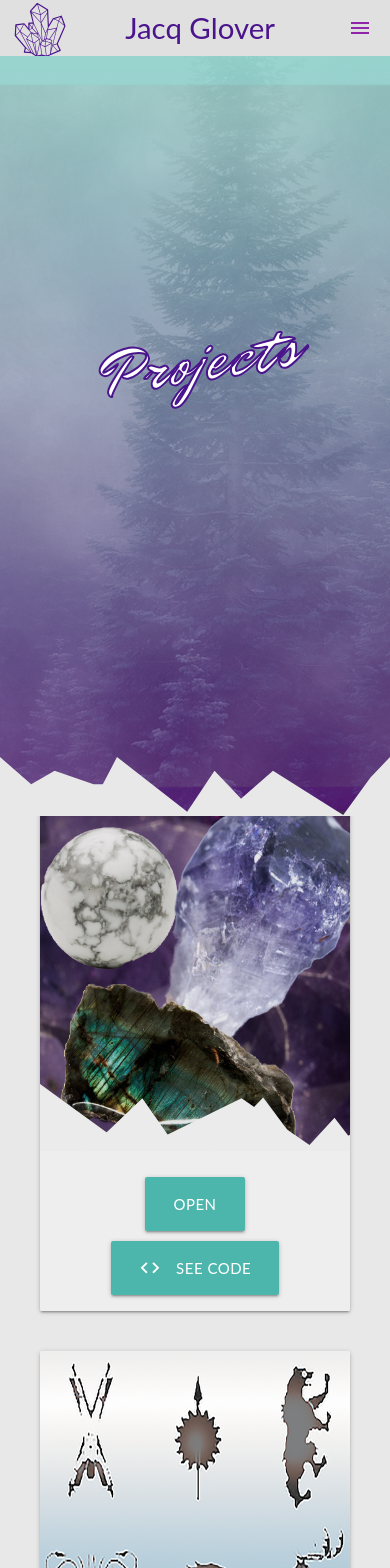
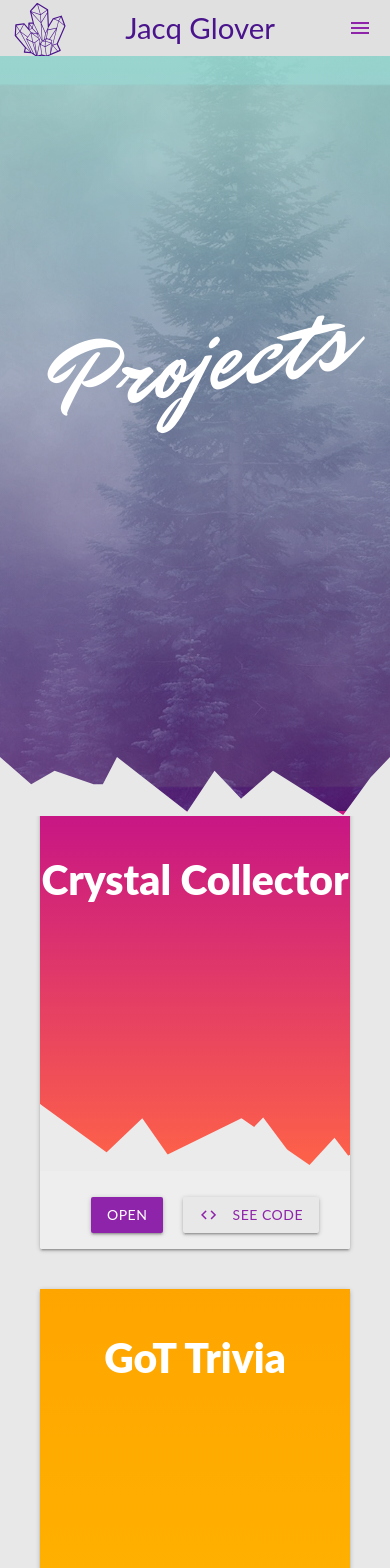
Before and after one commit to jackmidoglover/bug-free-potato, a React (Create React App) app in the folder client/: page /projects in a window 390 px wide. Shown: the top 1568 px of the page. Built offline with nearby package versions, Linux system fonts and the light colour scheme.

Commit message:
major visual updates to the portfolio cards inspired by miss casey

```diff
--- a/client/src/components/Hero/hero.css
+++ b/client/src/components/Hero/hero.css
@@ -39,7 +39,6 @@
     margin-top: 0;
     margin-bottom: 30px;
     font-family: 'Mr Dafoe', cursive;
-    -webkit-text-stroke: 5px #4a148c;
     transform: rotate(-9deg);
     -ms-transform: rotate(-20deg);
     font-weight: 500;
@@ -135,12 +134,11 @@
     }
 
     .hero-title > h2 {
-        font-size: 4.5rem;
-        -webkit-text-stroke: 2px #4a148c;
+        font-size: 7rem;
     }
 
     .hero-title > span {
-    /* padding-left: 10px; */
+    font-size: 2.2rem;
     font-family: 'Lato', sans-serif !important;
     }
 
--- a/client/src/components/PortfolioCard/PortfolioCard.css
+++ b/client/src/components/PortfolioCard/PortfolioCard.css
@@ -11,7 +11,26 @@
     height: 100%;
     opacity: 0;
     transition: .5 ease;
-    background-color: rgba(255, 255, 255, 0.8);
+    background-color: rgba(255, 255, 255, 0);
+    padding-top: 20px;
+    color: white;
+}
+
+.colorBlock {
+    padding-top: 20px;
+    width: 100%;
+    height: 360px;
+}
+
+div.projectCard .colorBlock {
+    background-image: linear-gradient(#C71585, tomato);
+}
+div.projectCard:nth-child(2n) .colorBlock {
+    background-image: linear-gradient(orange, #ffb300);
+}
+
+div.projectCard:nth-child(4) .colorBlock {
+    background-image: linear-gradient(purple, #8e24aa);
 }
 
 .overlay-container:hover .overlay {
--- a/client/src/components/PortfolioCard/PortfolioCard.jsx
+++ b/client/src/components/PortfolioCard/PortfolioCard.jsx
@@ -3,15 +3,18 @@ import "./PortfolioCard.css";
 
 const PortfolioCard = ( props ) => {
     return (
-        <div>
+        <div className="projectCard">
         <div className="col s12 m6 l4">
         <div className="card">
           <div className="card-image overlay-container">
-            <img className="portfolio-img" src={props.imagePath} alt={props.title} />
+            {/* <img className="portfolio-img" src={props.imagePath} alt={props.title} /> */}
+            <div className="colorBlock">
+            <h3 className="project-title center white-text">{props.title}</h3>
+            </div>
             <div className="overlay">
               <div className="portfolio-text">
-            <h3 className="project-title center dark-purple-text">{props.title}</h3>
-              <p className="project-description center"><strong>Tech Stack:</strong>
+              <h3 className="project-title center white-text">{props.title}</h3>
+              <p className="project-description center">
               {props.technologies.map(technology =>
                 { return <span className="tech" key={props.id + 245}> {technology.name}</span>
                 }
@@ -25,8 +28,8 @@ const PortfolioCard = ( props ) => {
             </svg>
           </div>
           <div className="card-action">
-    <a className="btn-large star" href={props.projectLink}>Open</a>
-    <a className="btn-large star" href={props.repoLink}><i className="material-icons left">code</i>See Code</a>
+    <a className="btn star" href={props.projectLink}>Open</a>
+    <a className="btn star-ghost" href={props.repoLink}><i className="material-icons left">code</i>See Code</a>
           </div>
         </div>
       </div>
--- a/client/src/pages/Projects.css
+++ b/client/src/pages/Projects.css
@@ -1,3 +1,4 @@
+
 .linkBtn{
     margin-right: 10px;
     background-color: #eee;
@@ -25,25 +26,25 @@
 }
 
 .star {
-    background-color: #4db6ac;
+    background-color: #8e24aa;
     margin: 0 20px 0 20px;
     margin-top: 10px;
 }
 
 .star:hover {
     color: white;
-    background-color: #419990;
+    background-color: #e8e8e8;
+    color: #8e24aa;
 }
 
 .star-ghost {
     background-color: #e8e8e8;
-    border: 2px solid #419990;
-    color: #419990;
+    margin-top: 10px;
+    color: #8e24aa;
 }
 
-.star-ghost {
-    background-color: #419990;
-    border: 2px solid #419990;
+.star-ghost:hover {
+    background-color: #8e24aa;
     color: #e8e8e8;
 
 }
```
